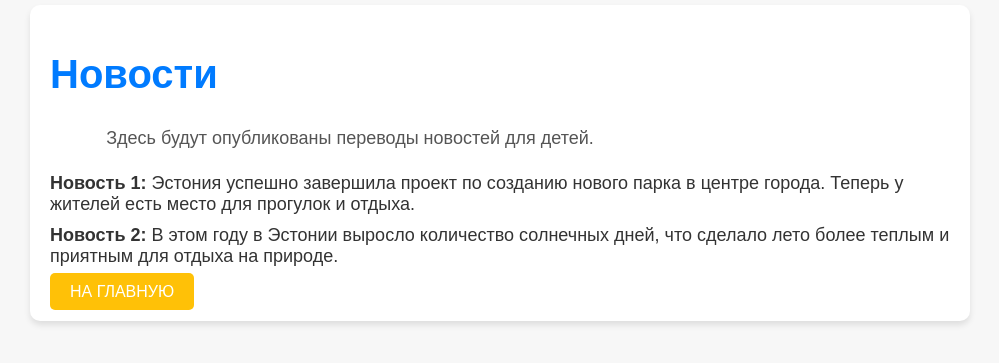
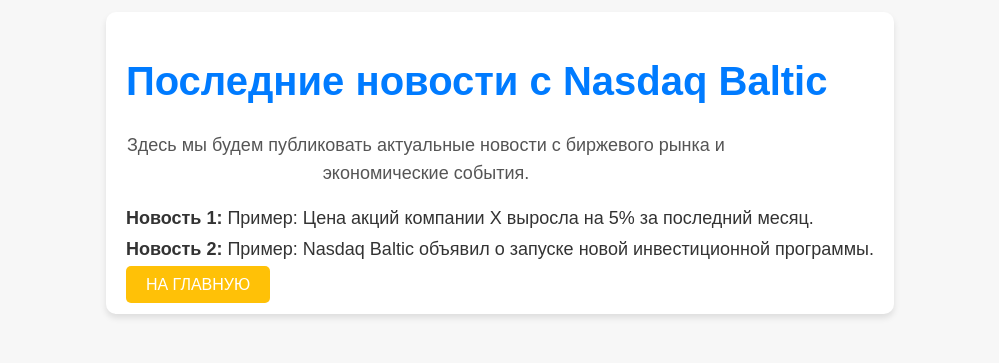
Before and after one commit to Lauses/my-news-website, a plain HTML site: page news.html in a window 1280 px wide. Shown: the part 257-620 px from the top of the page, without its empty margins (140-1139 px from the left). Drawn offline with Linux system fonts and the light colour scheme.

Commit message:
Add files via upload

```diff
--- a/news.html
+++ b/news.html
@@ -8,14 +8,12 @@
 </head>
 <body>
     <div class="container">
-        <h1>Новости</h1>
-        <p>Здесь будут опубликованы переводы новостей для детей.</p>
-
+        <h1>Последние новости с Nasdaq Baltic</h1>
+        <p>Здесь мы будем публиковать актуальные новости с биржевого рынка и экономические события.</p>
         <ul>
-            <li><strong>Новость 1:</strong> Эстония успешно завершила проект по созданию нового парка в центре города. Теперь у жителей есть место для прогулок и отдыха.</li>
-            <li><strong>Новость 2:</strong> В этом году в Эстонии выросло количество солнечных дней, что сделало лето более теплым и приятным для отдыха на природе.</li>
+            <li><strong>Новость 1:</strong> Пример: Цена акций компании X выросла на 5% за последний месяц.</li>
+            <li><strong>Новость 2:</strong> Пример: Nasdaq Baltic объявил о запуске новой инвестиционной программы.</li>
         </ul>
-
         <a href="index.html" class="btn">На главную</a>
     </div>
 </body>
```
